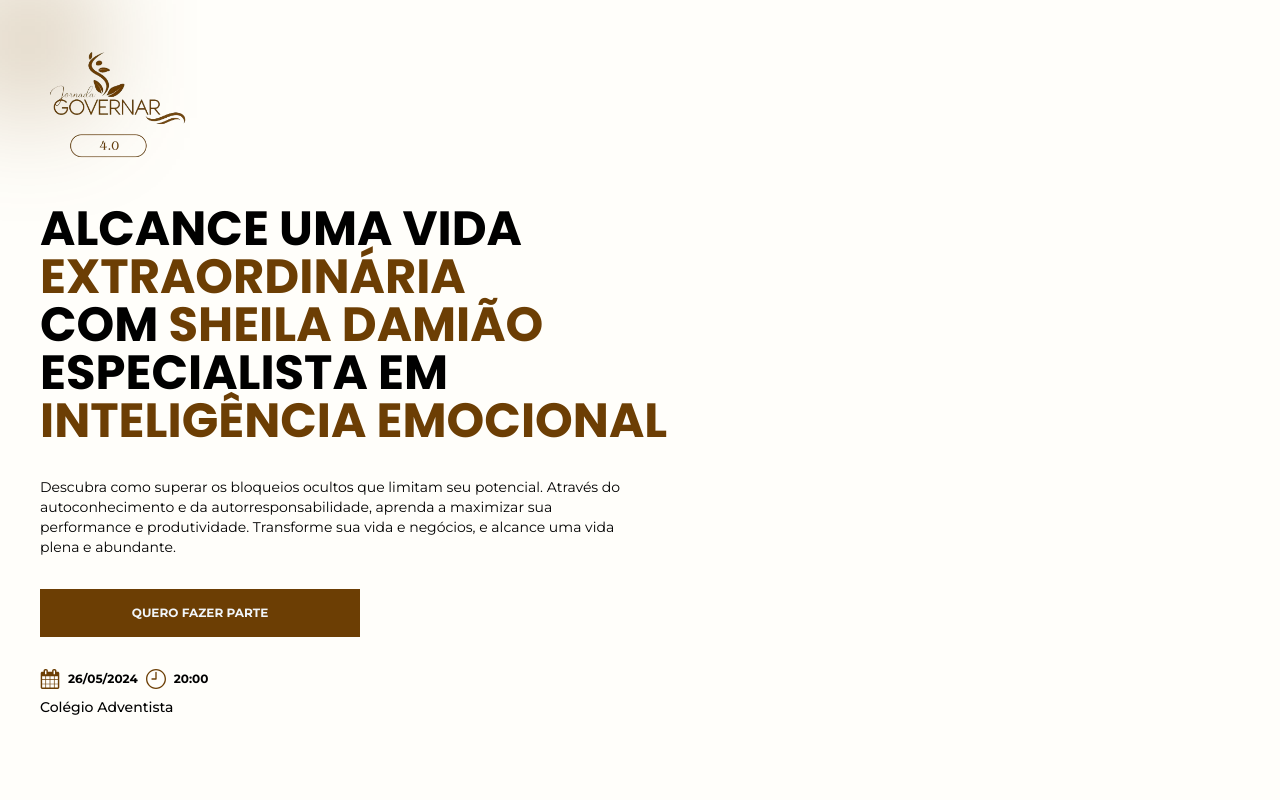
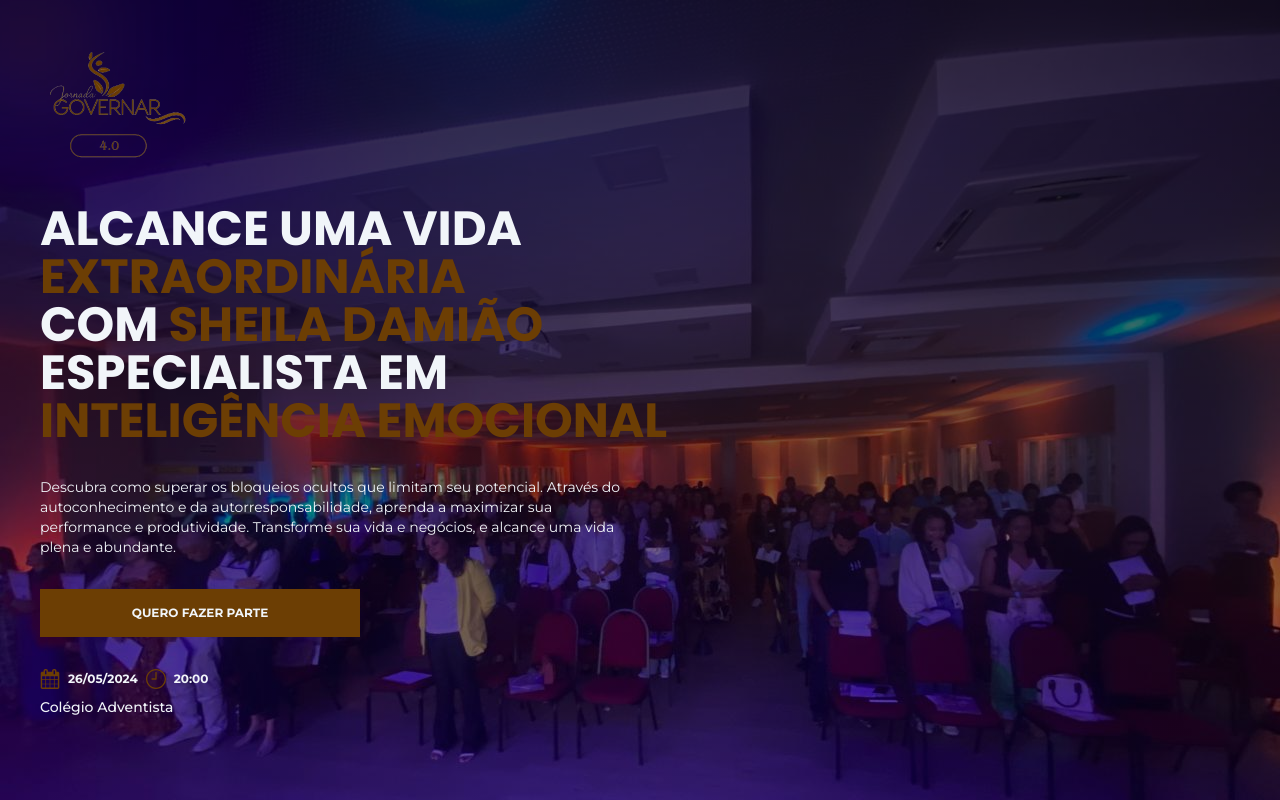
Before and after one commit to DecoXD/JornadaGovernar, a React (Vite) app: page / in a window 1280 px wide. Shown: the top 800 px of the page. Built offline with nearby package versions, Linux system fonts and the light colour scheme.

Commit message:
hero-image added

```diff
--- a/src/App.tsx
+++ b/src/App.tsx
@@ -8,14 +8,14 @@ import Disclosure from "./sections/Disclosure"
 import About from "./sections/About"
 import Payment from "./sections/Payment"
 import Footer from "./sections/Footer"
-import TestimonialVideoModal from "./components/shared/TestimonialVideoModal"
+
 
 
 function App() {
 
 
   return (
-   <div className="min-h-[200vh]">
+   <div className="">
 
     <section>
       <Hero/>
@@ -48,7 +48,7 @@ function App() {
     <section className="bg-[#FFFEFA] py-20 ">
       <Payment/>
     </section>
-    <TestimonialVideoModal videoSrc={'/assets/videos/video.mp4'}/>
+
     <Footer/>
    </div>
   )
--- a/src/components/shared/TestimonialVideoModal.tsx
+++ b/src/components/shared/TestimonialVideoModal.tsx
@@ -3,8 +3,8 @@ type videoModalProp = {
 }
 const TestimonialVideoModal = ({videoSrc}:videoModalProp) => {
   return (
-    <div className="  hidden">
-      <video src={videoSrc} autoPlay={true} controls={true} className=" w-full max-w-96 aspect-video" ></video>
+    <div className=" ">
+      <video src={videoSrc} autoPlay={true} controls={true}  className="  w-full max-w-96 aspect-[16/11] " ></video>
     </div>
   )
 }
--- a/src/components/shared/TestimonialsCard.tsx
+++ b/src/components/shared/TestimonialsCard.tsx
@@ -1,20 +1,21 @@
-import { useState } from "react"
+
 
 type TestimonialCardProps = {
   imageSrc:string,
   content:string,
   title:string,
   videoSrc:string
+  handleModal(state:string):void
 }
 
 
 
 /* eslint-disable */
-const TestimonialsCard = ({imageSrc,content,title,videoSrc}:TestimonialCardProps) => {
-  const [videoActive, setVideoActive] = useState(false)
+const TestimonialsCard = ({imageSrc,content,title,videoSrc,handleModal}:TestimonialCardProps) => {
+
   return (
 
-    <article className="text-black font-montserrat max-w-[320px] flex flex-col items-center ">
+    <article className="text-black font-montserrat max-w-[320px] flex flex-col items-center relative z-50">
       <img src={imageSrc} alt={title} width={80} className="rounded-full translate-y-4 " />
       <div className="   flex flex-col rounded-lg p-4 gap-2 bg-[#f2eee9] min-h-56 items-center justify-center ">
         <h4 className="font-medium text-lg">{title}</h4>
@@ -22,7 +23,7 @@ const TestimonialsCard = ({imageSrc,content,title,videoSrc}:TestimonialCardProps
         <div
           className="flex gap-2 mt-3 cursor-pointer hover:opacity-80 group">
           <img src="/assets/icons/playbutton.svg" alt="play button" width={15} className="group-hover:scale-105 "/>
-          <p className="font-medium text-xs text-[#6c3e04]  ">assista o depoimento</p>
+          <p className="font-medium text-xs text-[#6c3e04]  " onClick={() => handleModal(videoSrc)}>assista o depoimento</p>
         </div>
       </div>
 
--- a/src/index.css
+++ b/src/index.css
@@ -80,7 +80,7 @@
 @layer components{
   .hero-bg{
 
-    background:linear-gradient(rgba(0, 0, 0, 0.75), rgba(0, 0, 0, 0.75)), url('/assets/images/hero-bg.png');
+    background:linear-gradient(rgba(0, 0, 0, 0.75), rgba(0, 0, 0, 0.35)), url('/assets/images/hero-bg.jpeg');
     background-repeat: no-repeat;
     background-size: cover;
     background-attachment: fixed;
--- a/src/sections/Benefices.tsx
+++ b/src/sections/Benefices.tsx
@@ -5,7 +5,7 @@ const Benefices = () => {
     <section className='bg-[#FFFEFA] flex justify-center'>
      <article className='flex p-4 justify-between max-w-6xl w-full'>
 
-      <img src="/assets/images/hand.jpeg" alt="hand" className='md:block hidden'/>
+      <img src="/assets/images/key.jpg" alt="hand" className='md:block hidden'/>
 
         <div className="  flex flex-col gap-10 p-2 md:p-10">
 
--- a/src/sections/Hero.tsx
+++ b/src/sections/Hero.tsx
@@ -2,7 +2,7 @@
 import {config} from '../constants/index.ts'
 const Hero = () => {
   return (
-    <section className='flex flex-col sm:p-10 py-10 px-8 lg:gap-0 gap-12 bg-[#FFFEFA] min-h-screen  items-start relative '>
+    <section className='flex flex-col hero-bg sm:p-10 py-10 px-8 lg:gap-0 gap-12 bg-[#FFFEFA] min-h-screen  items-start relative '>
 
       <img src="/assets/images/logo.png" alt="logomarca" width={150}/>{/* ajustar para 100 em mobile */}
 
@@ -11,14 +11,14 @@ const Hero = () => {
       <section className='flex flex-col md:flex-row flex-1 items-center '>
 
         <div className="  flex flex-col gap-8 flex-1  w-full">
-          <h1 className='lg:text-5xl font-poppins sm:text-4xl text-3xl  max-w-[600px] w-full font-bold uppercase text-black'>
+          <h1 className='lg:text-5xl font-poppins sm:text-4xl text-3xl  max-w-[600px] w-full font-bold uppercase text-slate-100'>
             Alcance uma vida <br /> <span className="text-[#6c3e04]">Extraordinária</span>
             <br />
             com <span className="text-[#6c3e04] whitespace-nowrap">sheila damião</span> <br />
             especialista em <br />
             <span className="text-[#6c3e04] sm:whitespace-nowrap">inteligência emocional</span>
           </h1>
-          <p className='text-black md:text-md sm:text-sm text-xs font-montserrat'>Descubra como superar os bloqueios ocultos que limitam seu potencial. Através do autoconhecimento e da autorresponsabilidade, aprenda a maximizar sua performance e produtividade. Transforme sua vida e negócios,  e alcance uma vida plena e abundante.</p>
+          <p className='text-slate-100 md:text-md sm:text-sm text-xs font-montserrat'>Descubra como superar os bloqueios ocultos que limitam seu potencial. Através do autoconhecimento e da autorresponsabilidade, aprenda a maximizar sua performance e produtividade. Transforme sua vida e negócios,  e alcance uma vida plena e abundante.</p>
           <a target="_blank" href={config.ingressLink}
           className=' text-center uppercase max-w-80 text-md font-bold bg-[#6c3e04] rounded-none text-slate-100 py-4 px-12 hover:bg-[#6c3e04]/95 font-montserrat sm:text-md text-xs'>quero fazer parte</a>
           <p className='flex gap-2 flex-col text-xs'>
@@ -26,23 +26,25 @@ const Hero = () => {
             <div className="flex gap-2">
               <div className="flex gap-2 items-center">
                 <img src="/assets/icons/calendar.svg" alt="calendar" width={20} />
-                <span className='text-black font-montserrat text-xs font-bold'>26/05/2024 </span>
+                <span className='text-slate-100 font-montserrat text-xs font-bold'>26/05/2024 </span>
               </div>
               <div className="flex gap-2 items-center">
                 <img src="/assets/icons/clock.svg" alt="clock" width={20} />
-                <span className='text-black font-montserrat text-xs font-bold'> 20:00</span>
+                <span className='text-slate-100 font-montserrat text-xs font-bold'> 20:00</span>
               </div>
             </div>
-            <span className='text-black font-montserrat  text-sm font-medium'>Colégio Adventista</span>
+            <span className='text-slate-100 font-montserrat  text-sm font-medium'>Colégio Adventista</span>
 
 
           </p>
         </div>
 
 
-        <div className=" flex-1 hidden md:flex">
-          {/* <img src="/assets/images/sheila.png" alt="" /> */}
+
+        <div className="overflow-hidden flex-1 ">
+          {/* <img src="/assets/images/sheila.jpg" alt="sheila damião" className="lg:translate-x-1 translate-x-3 -translate-y-4" width={600} /> */}
         </div>
+
       </section>
 
     </section>
--- a/src/sections/Testimonials.tsx
+++ b/src/sections/Testimonials.tsx
@@ -6,12 +6,33 @@ import {
 
 } from "@/components/ui/carousel"
 import { testimonalItems } from "@/constants"
-
 import {config} from '../constants/index.ts'
+import { useState } from "react"
+import TestimonialVideoModal from "@/components/shared/TestimonialVideoModal.tsx"
 
 const Testimonials = () => {
+
+  const [modal,setModal] = useState<string>('false')
+
+
+
+  function handleModal(state:  string ){
+    setModal(state)
+  }
+
+
   return (
    <section className="bg-[#FFFEFA]  flex flex-col items-center gap-16 px-2 sm:px-10 py-16">
+
+    {
+      modal != 'false' &&
+        <div className="h-[100vh] overflow-hidden flex items-center justify-center fixed top-0 w-[99vw] bg-black/50  z-10" onClick={() => handleModal('false')}>
+
+          <span className="absolute top-1 right-2 font-medium text-slate-50 cursor-pointer md:text-lg text-md">Fechar</span>
+          <TestimonialVideoModal videoSrc={modal} />
+        </div>
+      }
+
     <h3 className="text-black font-poppins font-medium sm:text-3xl text-[1.3rem]">OS RESULTADOS FALAM POR SI SÓ</h3>
     <Carousel
     opts={{
@@ -24,7 +45,7 @@ const Testimonials = () => {
       testimonalItems.map((item,idx) =>{
         return (
           <CarouselItem key={idx} className="md:basis-4/12 basis-10/11">
-          <TestimonialsCard {...item} />
+          <TestimonialsCard {...item} handleModal={handleModal} />
           </CarouselItem>
         )
       })
```
Also changed, not shown: public/assets/images/hero-bg.jpeg (added), public/assets/images/key.jpg (added).
